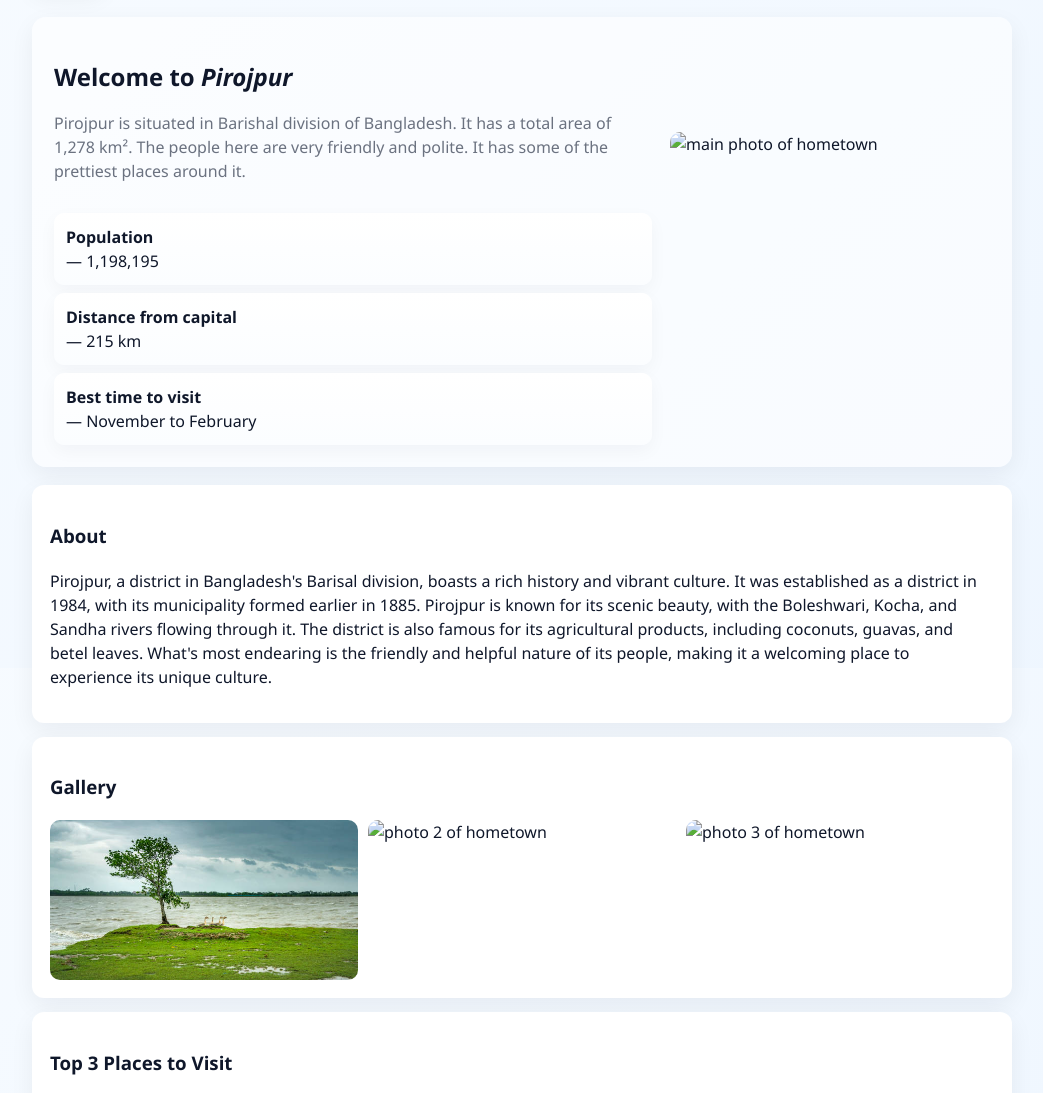
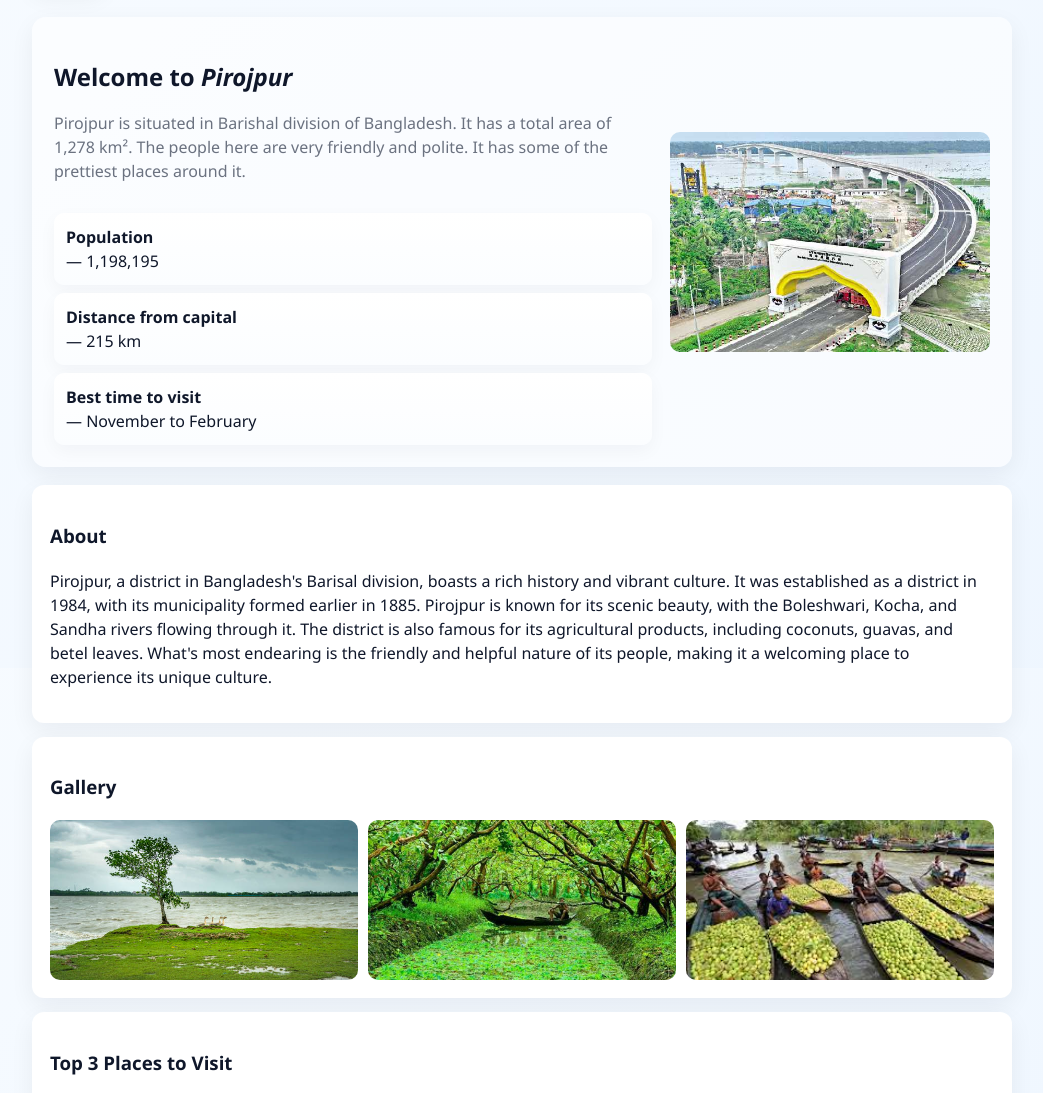
Before and after one commit to wasi-001-afk/2A1_1016, a plain HTML site: page index.html in a window 1280 px wide. Shown: the part 132-1225 px from the top of the page, without its empty margins (118-1161 px from the left). Drawn offline with Linux system fonts and the light colour scheme.

Commit message:
Update index.html

```diff
--- a/index.html
+++ b/index.html
@@ -116,7 +116,7 @@
       </div>
 
       <aside>
-        <img src="images/pirojpur.jpg" alt="main photo of hometown" style="width:100%;height:220px;object-fit:cover;border-radius:10px;display:block">
+        <img src="pirojpur.jpg" alt="main photo of hometown" style="width:100%;height:220px;object-fit:cover;border-radius:10px;display:block">
       </aside>
     </div>
 
@@ -130,8 +130,8 @@
         <h3>Gallery</h3>
         <div class="gallery">
           <img src="pirojpur1.jpg" alt="photo 1 of hometown">
-          <img src="images/pirojpur2.jpg" alt="photo 2 of hometown">
-          <img src="images/pirojpur3.jpg" alt="photo 3 of hometown">
+          <img src="pirojpur2.jpg" alt="photo 2 of hometown">
+          <img src="pirojpur3.jpg" alt="photo 3 of hometown">
         </div>
       </div>
 
```
